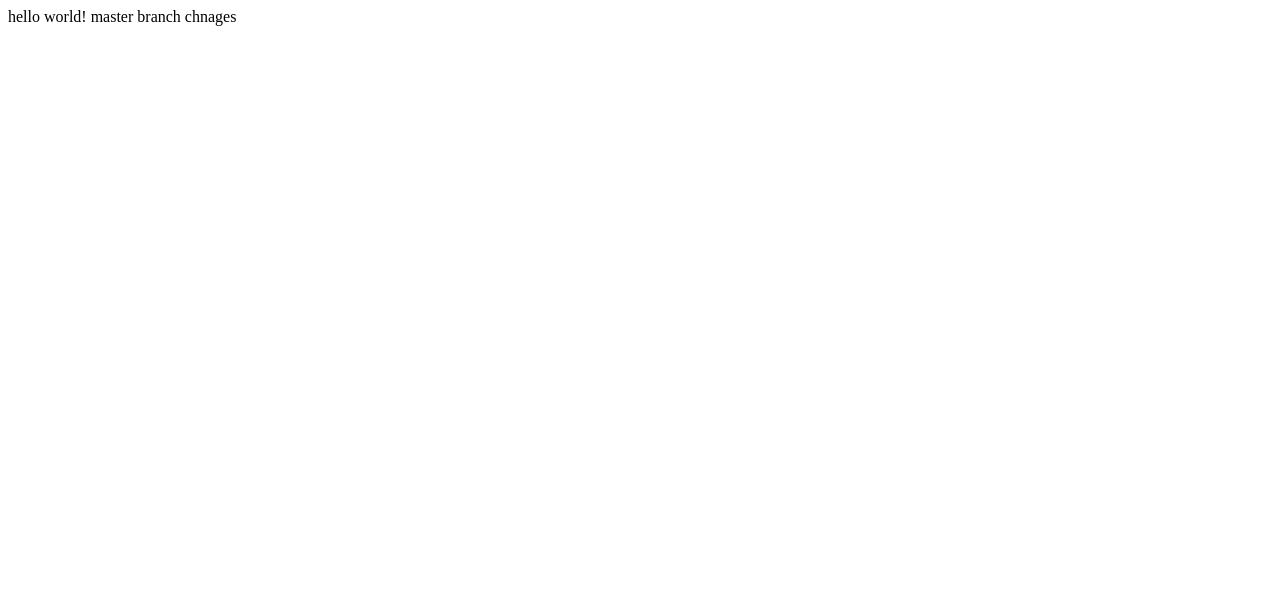
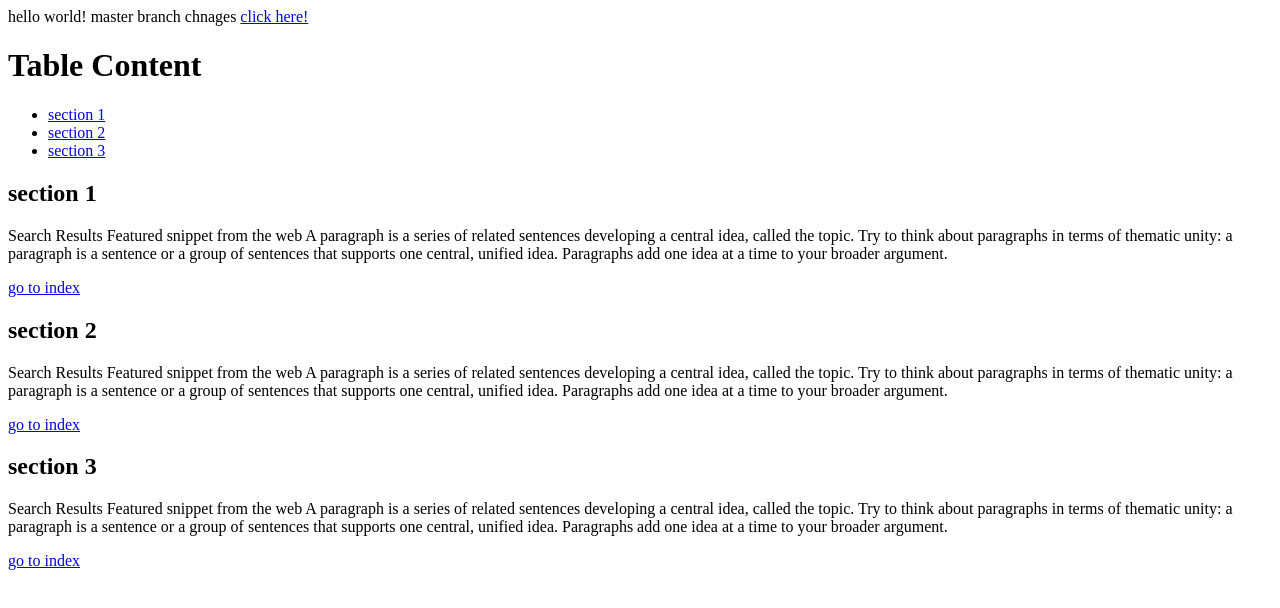
Before and after one commit to gpt18/lecture0, a plain HTML site: page index.html in a window 1280 px wide. Drawn offline with Linux system fonts and the light colour scheme.

Commit message:
added style

```diff
--- a/index.html
+++ b/index.html
@@ -2,10 +2,38 @@
 <html>
 <head>
 	<title>title</title>
+	<style>
+		p::selection {
+			color: blue;
+			background-color: yellow;
+		}
+	</style>
 </head>
 <body>
 	hello world!
 	master branch
 	chnages
+	<a href="hello.html">click here!</a>
+	<h1 id="index">Table Content</h1>
+	<ul>
+		<li><a href="#section1">section 1</a></li>
+		<li><a href="#section2">section 2</a></li>
+		<li><a href="#section3">section 3</a></li>
+	</ul>
+	<h2 id="section1">section 1</h2>
+	<p>Search Results
+Featured snippet from the web
+A paragraph is a series of related sentences developing a central idea, called the topic. Try to think about paragraphs in terms of thematic unity: a paragraph is a sentence or a group of sentences that supports one central, unified idea. Paragraphs add one idea at a time to your broader argument.</p>
+<a href="#index">go to index</a>
+	<h2 id="section2">section 2</h2>
+	<p>Search Results
+Featured snippet from the web
+A paragraph is a series of related sentences developing a central idea, called the topic. Try to think about paragraphs in terms of thematic unity: a paragraph is a sentence or a group of sentences that supports one central, unified idea. Paragraphs add one idea at a time to your broader argument.</p>
+<a href="#index">go to index</a>
+	<h2 id="section3">section 3</h2>
+	<p>Search Results
+Featured snippet from the web
+A paragraph is a series of related sentences developing a central idea, called the topic. Try to think about paragraphs in terms of thematic unity: a paragraph is a sentence or a group of sentences that supports one central, unified idea. Paragraphs add one idea at a time to your broader argument.</p>
+<a href="#index">go to index</a>
 </body>
 </html>
```
